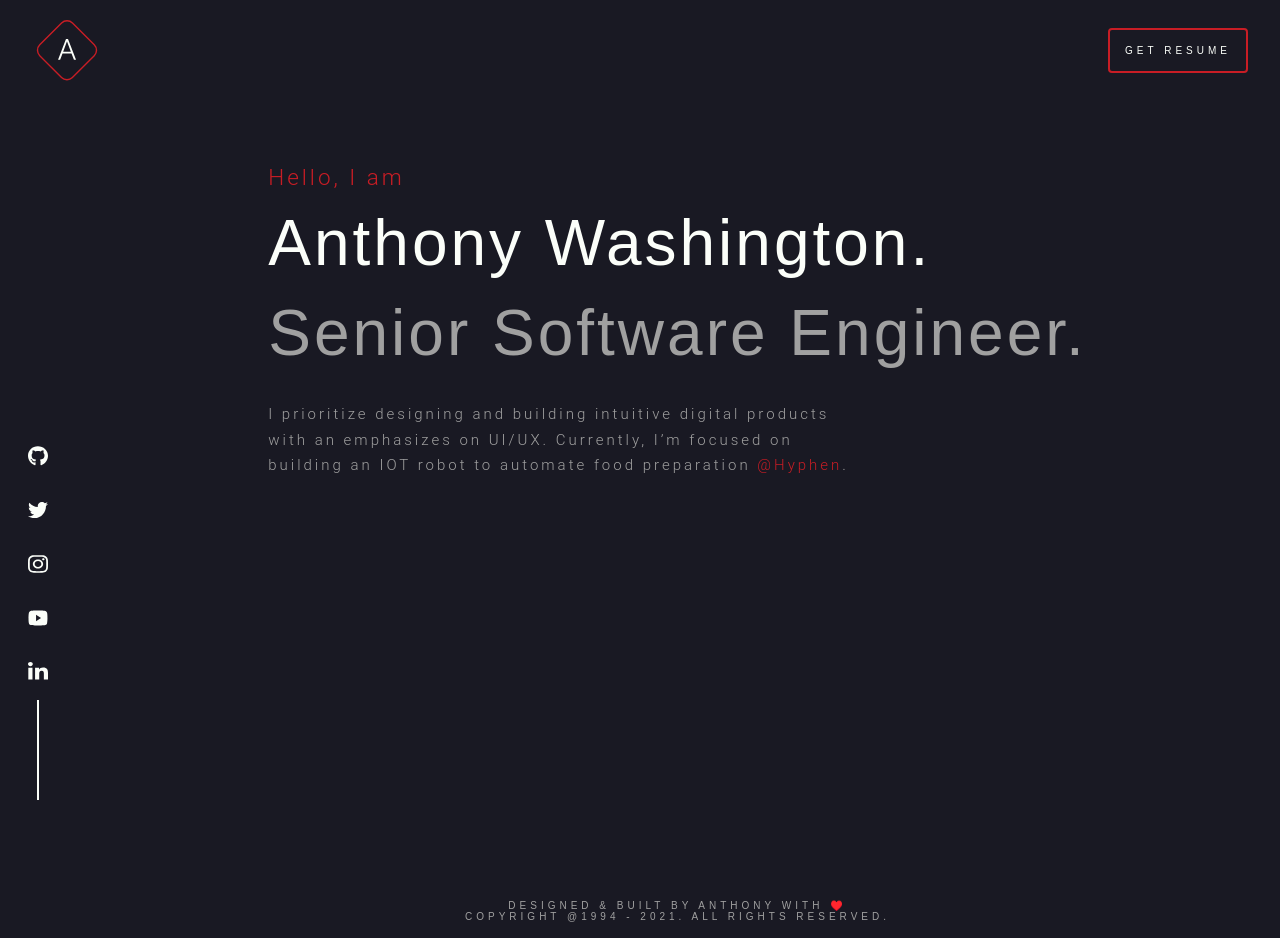
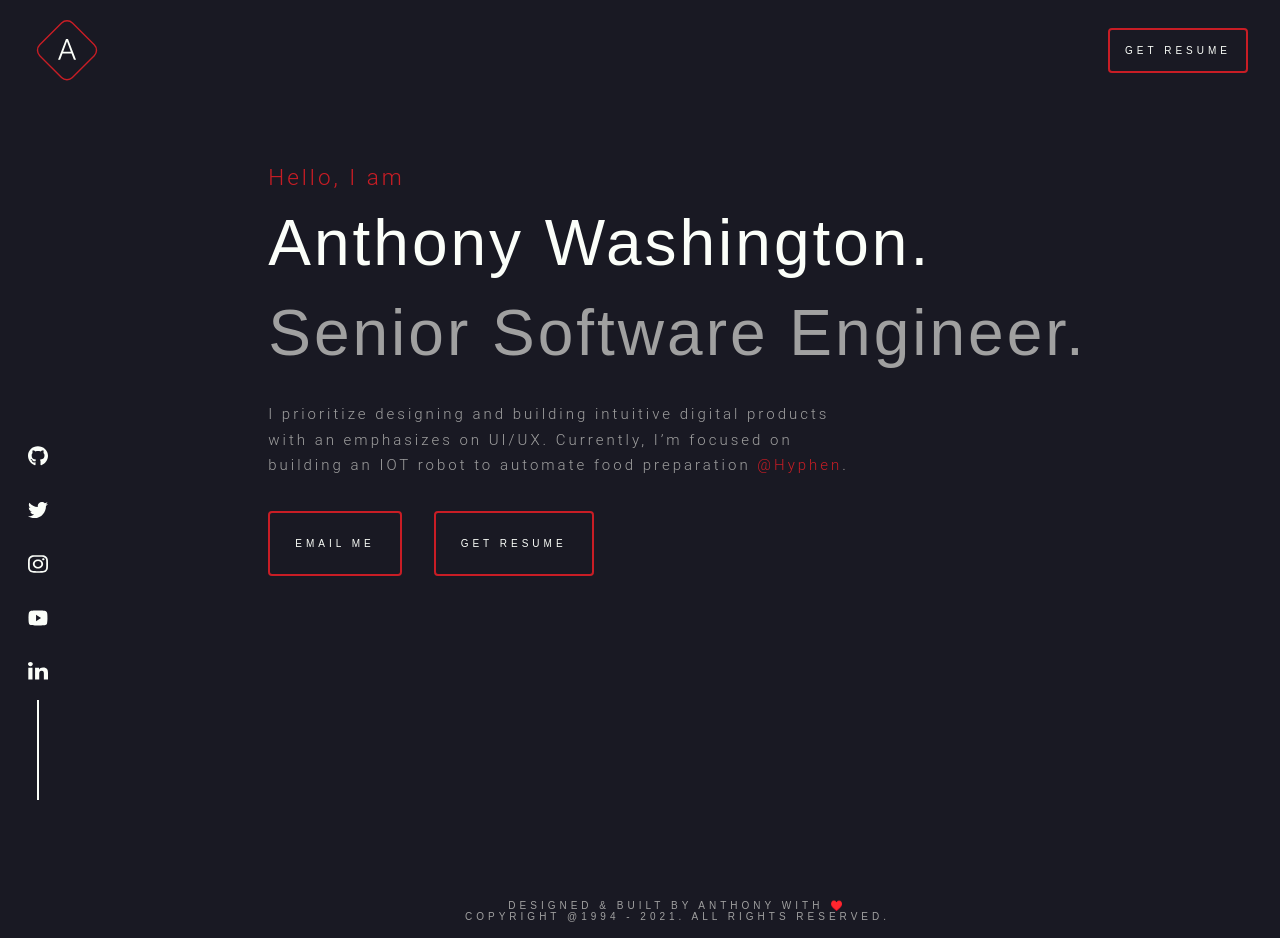
Before and after one commit to antwash/antdwash.com, a Next.js app: page / in a window 1280 px wide. Built offline with nearby package versions, Linux system fonts and the light colour scheme; a web font is replaced by a local one.

Commit message:
section home: Add CTA actions (email, resume)

```diff
--- a/components/sections/home.tsx
+++ b/components/sections/home.tsx
@@ -15,6 +15,23 @@ export const Home = () => {
     mission: {
       maxWidth: "60rem",
       marginTop: theme.spacing.lg,
+    },
+    actions: {
+      display: "flex",
+      flexWrap: "wrap",
+      marginTop: theme.spacing.lg,
+      "& > :first-child": {
+        marginRight: theme.spacing.lg,
+      },
+    },
+    button: {
+      display: "flex",
+      justifyContent: "center",
+      alignItems: "center",
+      border: `.2rem solid ${theme.palette.secondary}`,
+      borderRadius: ".4rem",
+      padding: "2.5rem",
+      color: theme.palette.primary,
     },
   }))()
   return (
@@ -47,6 +64,14 @@ export const Home = () => {
         </a>
         .
       </Text>
+      <div className={classes.actions}>
+        <a href="" className={classes.button}>
+          <Text variant="caption">Email Me</Text>
+        </a>
+        <a href="" className={classes.button}>
+          <Text variant="caption">Get Resume</Text>
+        </a>
+      </div>
     </div>
   )
 }
```
